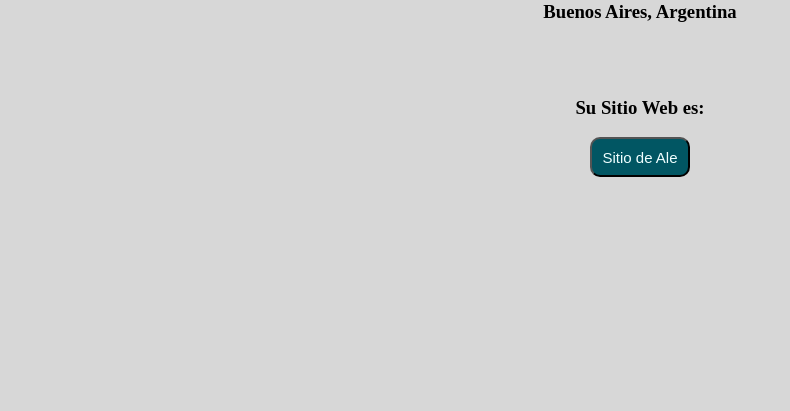
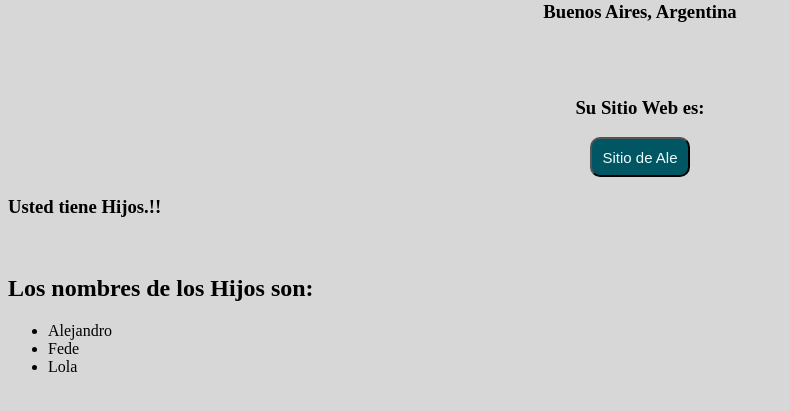
Before and after one commit to Drako01/Django-Pythonisos-WebApp, a Django app: page / in a window 1280 px wide. Shown: the part 257-668 px from the top of the page, without its empty margins (0-790 px from the left). Run offline with Django 3.2, Linux system fonts and the light colour scheme.

Commit message:
06052022

```diff
--- a/blog/views.py
+++ b/blog/views.py
@@ -8,7 +8,9 @@ def index(request):
     dato = {
         "nombre": "Alejandro",
         "edad": 46,
-        "direccion": {"calle": "Cuchuflito 2112", "localidad": "Quilmes Oeste", "provincia": "Buenos Aires", "pais": "Argentina"}
+        "direccion": {"calle": "Cuchuflito 2112", "localidad": "Quilmes Oeste", "provincia": "Buenos Aires", "pais": "Argentina"},
+        "cant_hijos": 3,
+        "hijos":["Alejandro", "Fede", "Lola"],
     }
     return render(request, "blog/index.html", dato)
 
--- a/templates/blog/index.html
+++ b/templates/blog/index.html
@@ -38,12 +38,25 @@
         <h1>¡Bienvenido {{ nombre }}!</h1>
         <h2>Usted tiene {{ edad }} años de Edad.!</h2>
         <h2>y vive en la calle {{ direccion.calle }} de la Ciudad de {{ direccion.localidad }} </h2>
-        <h3> {{ direccion.provincia }}, {{ direccion.pais }} </h3></br></br>
+        <h3> {{ direccion.provincia }}, {{ direccion.pais }} </h3></br>
+
+    </br>
         <h3>Su Sitio Web es:</h3>
 
         <a href="http://armotusitio.com" target="_blank" rel="noopener noreferrer"> <button>Sitio de Ale</button> </a>
     </div>
-
+    {% if cant_hijos > 0 %}
+        <h3>Usted tiene Hijos.!!</h3>
+    {% else %}
+        <h3>Usted No tiene Hijos.!!!</h3>
+    {% endif %}
+    </br>
+    <h2>Los nombres de los Hijos son:</h2>
+    <ul>
+        {% for hijo in hijos %}
+        <li>{{ hijo }}</li>
+        {% endfor %}
+    </ul>
 
 </body>
 
```
